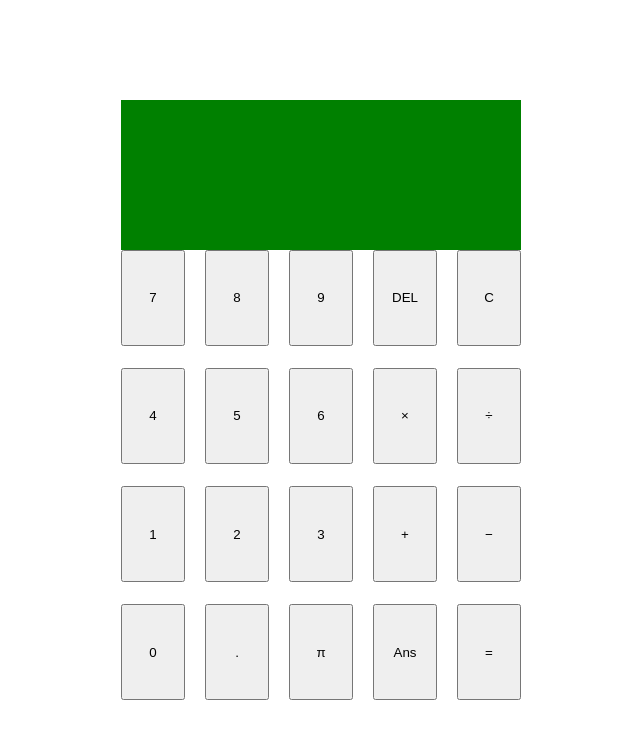
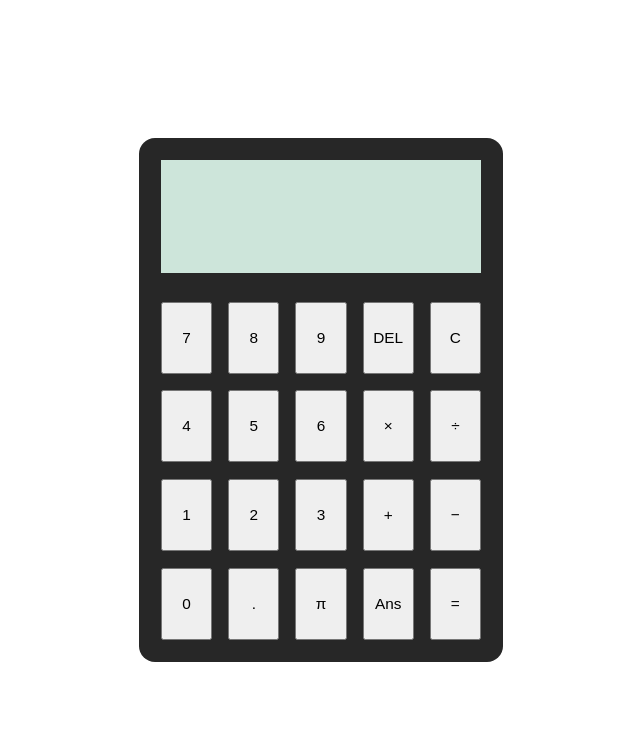
Before and after one commit to MHUalberta/Calculator, a plain HTML site: page index.html in a window 1280 px wide. Shown: the whole page, without its empty margins (319-959 px from the left). Drawn offline with Linux system fonts and the light colour scheme.

Commit message:
Update UI

```diff
--- a/stylesheet.css
+++ b/stylesheet.css
@@ -8,12 +8,19 @@ body {
 }
 
 #calculator {
-    width: 400px;
-    height: 600px;
+    display: flex;
+    flex-direction: column;
+    gap: 6%;
+    width: 25%;
+    height: 60%;
+    background-color: #272727;
+    padding: 1.75%;
+    border-radius: 16px;
 }
+
 #screen {
     height: 25%;
-    background-color: green;
+    background-color: #cde5da;
 }
 #buttons-container {
     height: 75%;
@@ -24,4 +31,5 @@ body {
 
 #buttons-container button {
     width: 16%;
+    font-size: 1.2vw;
 }
```
